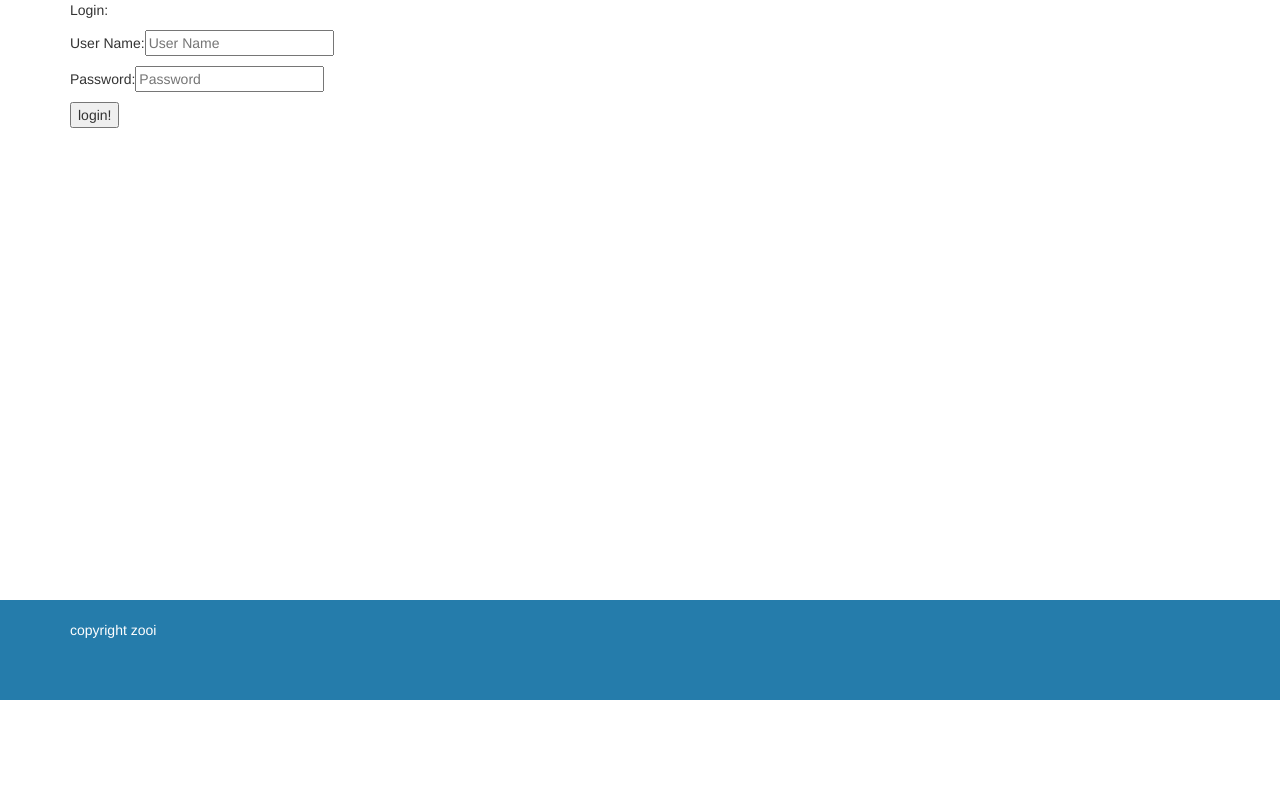
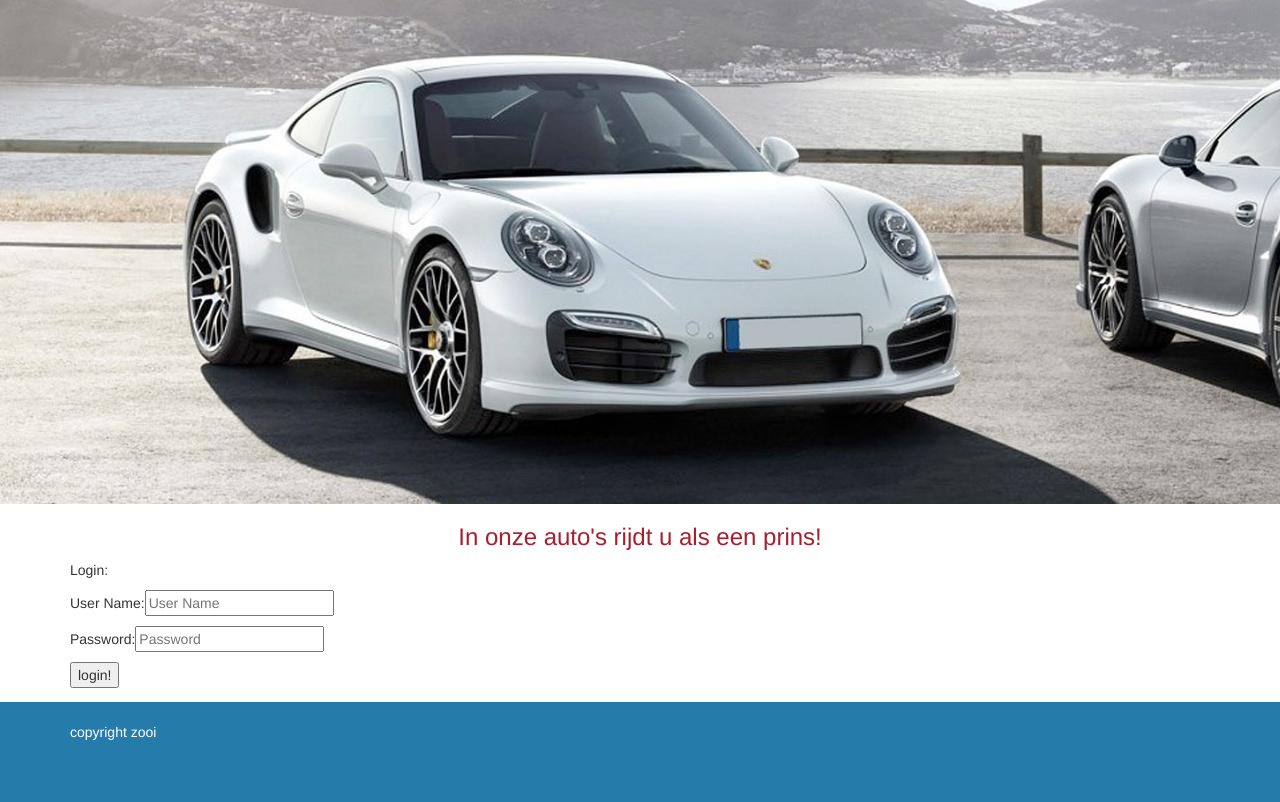
Before and after one commit to Kilydan/mvc, a PHP site: page /?controller=pages&action=login in a window 1280 px wide; the page is wider, and only the part inside the window is pictured. Shown: the part 100-902 px from the top of that part. Before the commit the page ends 800 px from the top of that part, so only its background shows below. Run offline with PHP 8.4, Linux system fonts and the light colour scheme; style sheets or scripts are compiled from the project's sources.

Commit message:
flinke registration en login update JONGUH BAM!

```diff
--- a/controllers/pages_controller.php
+++ b/controllers/pages_controller.php
@@ -11,9 +11,8 @@ class PagesController
 
     public function admin()
     {
-        require_once('views/pages/admin.php');
+        require_once('views/pages/admin/admin.php');
     }
-
     public function signup()
     {
         require_once('views/pages/signup.php');
--- a/controllers/posts_controller.php
+++ b/controllers/posts_controller.php
@@ -8,7 +8,7 @@
 
         public function show() {
             //we expect a url of form ?controller-post&action=show&id=x
-            // without an id we just redirect to the error page as we nede the post id to find it in the database
+            // without an id we just redirect to the error page as we need the post id to find it in the database
             if (!isset($_GET['id']))
                 return call('pages', 'error');
 
--- a/routes.php
+++ b/routes.php
@@ -6,6 +6,9 @@ function call($controller, $action)
     switch ($controller) {
         case 'pages':
             $controller = new PagesController();
+            break;
+        case 'admin':
+            $controller = new AdminController();
             break;
         case 'posts':
             // we need the model to query the database later in the controller
@@ -23,6 +26,7 @@ function call($controller, $action)
 
 // we're adding an entry for the new controller and its actions
 $controllers = array('pages' => ['home', 'admin', 'signup', 'error', 'login'],
+                     'admin' => ['autos', 'gebruikers', 'reserveringen'],
                      'posts' => ['index', 'show'],
                      'account' => ['signup', 'login', 'logout']);
 
--- /dev/null
+++ b/views/css/slider.scss
@@ -0,0 +1,11 @@
+.sliders{
+  .image{
+
+  }
+  .slogan{
+    h3{
+      color: #A71F2D;
+      text-align: center;
+    }
+  }
+}
--- a/views/layout.php
+++ b/views/layout.php
@@ -8,6 +8,7 @@ session_start();
     <head>
         <title>Rent a Car</title>
         <link rel="stylesheet" type="text/css" href="views/css/header.scss">
+        <link rel="stylesheet" type="text/css" href="views/css/slider.scss">
         <link rel="stylesheet" type="text/css" href="views/css/home.scss">
         <link rel="stylesheet" type="text/css" href="views/css/footer.scss">
         <link rel="stylesheet" type="text/css" href="views/css/bootstrap/bootstrap.min.css">
@@ -21,6 +22,14 @@ session_start();
         </div>
         <div class="main-wrapper">
             <div class="main">
+                <div class="sliders">
+                    <div class="image">
+                        <img src="views/images/banner.jpg">
+                    </div>
+                    <div class="slogan">
+                        <h3>In onze auto's rijdt u als een prins!</h3>
+                    </div>
+                </div>
                 <div class="container">
                     <?php require_once('routes.php'); ?>
                 </div>
--- /dev/null
+++ b/views/pages/admin/autos.php
@@ -0,0 +1 @@
+<h1>Auto's bewerken</h1>
--- /dev/null
+++ b/views/pages/admin/gebruikers.php
@@ -0,0 +1 @@
+<h1>Gebruikers overzicht</h1>
--- /dev/null
+++ b/views/pages/admin/reserveringen.php
@@ -0,0 +1 @@
+<h1>Reserveringen overzicht</h1>
```
Also changed, not shown: controllers/admin_controller.php (added, +19 -0 lines), views/css/home.css (added, +17 -0 lines), views/pages/admin/admin.php (renamed from views/pages/admin.php, +5 -2 lines), views/css/home.scss (line endings or trailing spaces), views/images/banner.jpg (added), 1 other file.
